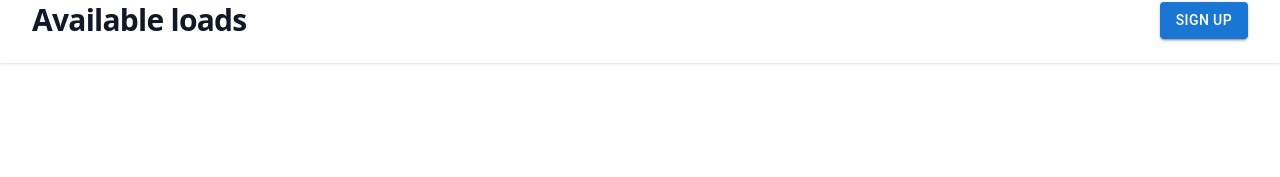
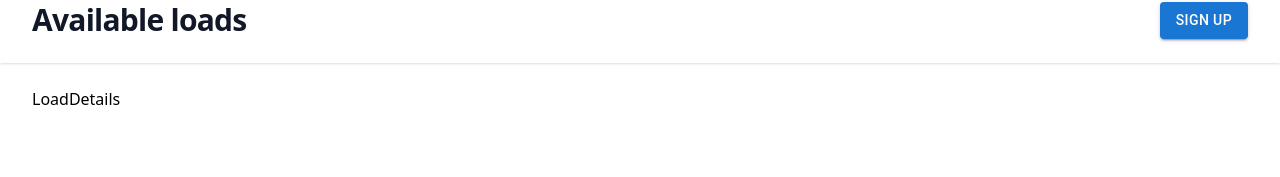
Before and after one commit to dziekiczan1/logisphere, a React (Create React App) app in the folder client/: page /loads/1 in a window 1280 px wide. Shown: the part 114-291 px from the top of the page. Built offline with nearby package versions, Linux system fonts and the light colour scheme.

Commit message:
feat(client/loaddetails): add LD component

```diff
--- a/client/src/App.js
+++ b/client/src/App.js
@@ -3,6 +3,7 @@ import Navbar from "./components/Navbar/Navbar";
 import Header from "./components/Header/Header";
 import Home from "./components/Home/Home";
 import Form from "./components/Form/Form";
+import LoadDetails from "./components/LoadDetails/LoadDetails";
 import Auth from "./components/Auth/Auth";
 
 const App = () => {
@@ -15,6 +16,8 @@ const App = () => {
           <div className="w-full py-6 sm:px-6 lg:px-8">
             <Routes>
               <Route path="/" element={<Home />} />
+              <Route path="/loads" element={<Home />} />
+              <Route path="/loads/:id" element={<LoadDetails />} />
               <Route path="/addloads" element={<Form />} />
               <Route path="/auth" element={<Auth />} />
             </Routes>
--- /dev/null
+++ b/client/src/components/LoadDetails/LoadDetails.js
@@ -0,0 +1,7 @@
+import React from "react";
+
+const LoadDetails = () => {
+  return <div>LoadDetails</div>;
+};
+
+export default LoadDetails;
```
